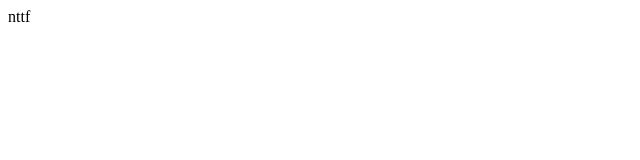
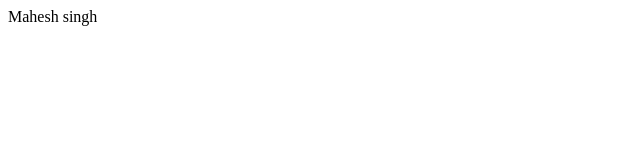
Before and after one commit to faisalhassan786/First-project-1, a plain HTML site: page index.html in a window 1280 px wide. Shown: the full height of the page, 0-640 px from the left. Drawn offline with Linux system fonts and the light colour scheme.

Commit message:
Update index.html

```diff
--- a/index.html
+++ b/index.html
@@ -1,7 +1,7 @@
 <html>
 <head>
 <title>hello world</title>
-<body>nttf
+<body>Mahesh singh
 </body>
 </head>
 </html>
```
